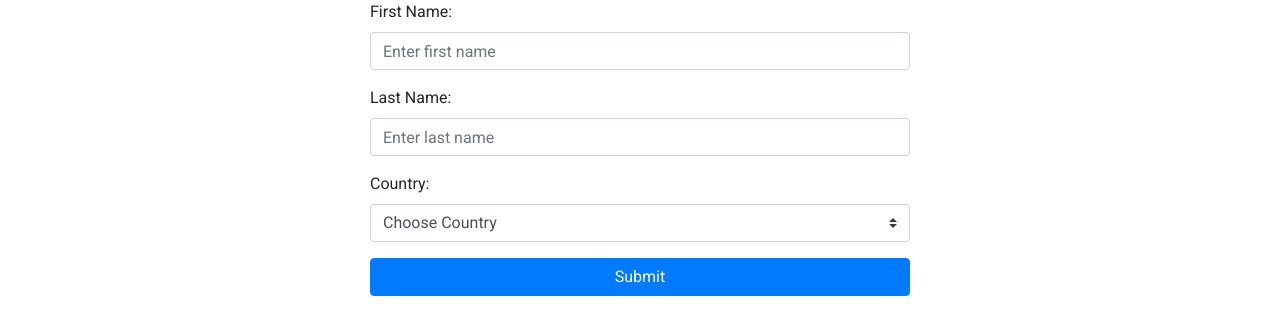
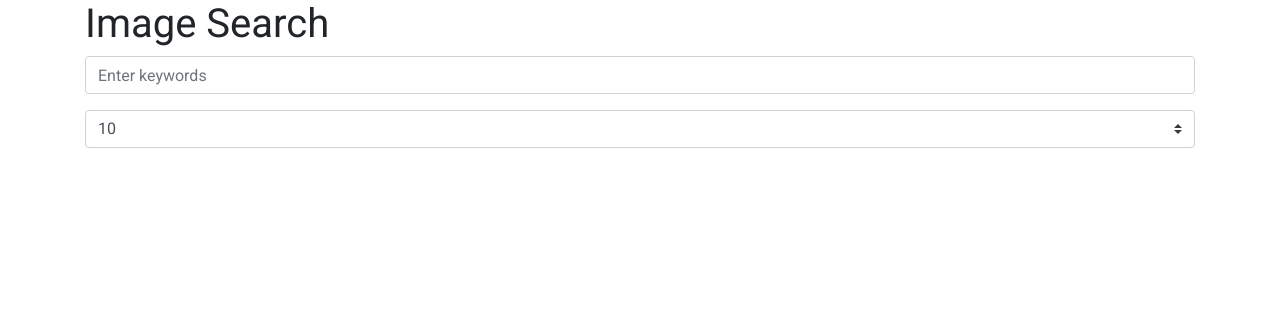
Before and after one commit to amrit-gandhi-ltts/react-demo-app, a React (Create React App) app: page / in a window 1280 px wide. Shown: the top 334 px of the page. Built offline with nearby package versions, Linux system fonts and the light colour scheme.

Commit message:
add image-search functionality to the demo-app. small change to the UserForm, on submit values of the form is showing now.

```diff
--- a/package.json
+++ b/package.json
@@ -3,6 +3,7 @@
   "version": "0.1.0",
   "private": true,
   "dependencies": {
+    "axios": "^0.18.0",
     "bootstrap": "^4.3.1",
     "react": "^16.8.6",
     "react-dom": "^16.8.6",
--- a/src/App.js
+++ b/src/App.js
@@ -5,12 +5,13 @@ import Toggle from './components/Toggle';
 import Login from './components/Login/Login';
 import NameForm from './components/Forms/NameForm';
 import UserForm from './components/Forms/Multi-step/UserForm';
+import ImageSearch from './components/Image-search/ImageSearch';
 
 class App extends Component {
   render() {
     return (
       <React.Fragment>
-        <NameForm />
+        <ImageSearch />
       </React.Fragment>
     );
   }
--- a/src/components/Forms/NameForm.js
+++ b/src/components/Forms/NameForm.js
@@ -5,11 +5,14 @@ class NameForm extends Component {
     state = {
         firstName: '',
         lastName: '',
-        options: ''
+        options: '',
+        showResult: false
     }
 
     onsubmitted = () => {
-
+        this.setState({
+            showResult: true
+        })
     }
 
     changeHandler = (e) => {
@@ -41,7 +44,7 @@ class NameForm extends Component {
                     values={ values }
                 />
                 <div className="text-center">
-                    { sentence }
+                    { this.state.showResult ? sentence: null }
                 </div>
             </React.Fragment>
         );
--- /dev/null
+++ b/src/components/Image-search/ImageList.css
@@ -0,0 +1,32 @@
+.item {
+    display: -webkit-flex;
+    display: flex;
+    -webkit-flex-basis: 25%;
+    flex-basis: 24%;
+    margin: 5px 5px 5px 0;
+    flex-wrap: wrap;
+    justify-content: space-between;
+    position: relative;
+}
+.item img {
+    width: 100%;
+    height: 100%;
+}
+.image-list {
+    margin: 20px 0;
+}
+.item-info {
+    position: absolute;
+    bottom: 0;
+    right: 10px;
+}
+.item-info a {
+    color: #fff;
+    text-decoration: underline;
+}
+.overlay {
+    position: absolute;
+    width: 100%;
+    height: 100%;
+    background: rgba(0, 0, 0, 0.3);
+}
--- /dev/null
+++ b/src/components/Image-search/ImageList.js
@@ -0,0 +1,32 @@
+import React, { Component } from 'react';
+import './ImageList.css';
+
+export default class ImageList extends Component {
+    render() {
+        const { images, text, numbers } = this.props;
+        let imageListContent;
+
+        if(images) {
+            imageListContent = (
+                images.map(image => (
+                    <div className="item" key={ image.id }>
+                        <img src={ image.largeImageURL } alt={ image.tags } />
+                        <div className="overlay"></div>
+                        <div className="item-info">
+                            <a href={ image.pageURL } target="_blank">Download</a>
+                        </div>
+                    </div>
+                ))
+            )
+        }
+
+        return (
+        <React.Fragment>
+            <h4>Showing { numbers } image results for { text }</h4>
+            <div className="row mb-5 mt-2">
+                { imageListContent }
+            </div>
+        </React.Fragment>
+        )
+    }
+}
--- /dev/null
+++ b/src/components/Image-search/ImageSearch.js
@@ -0,0 +1,69 @@
+import React, { Component } from 'react';
+import ImageList from './ImageList';
+import axios from 'axios';
+
+export default class ImageSearch extends Component {
+    state = {
+        searchText: '',
+        options: 10,
+        url: 'https://pixabay.com/api',
+        apiKey: '12198337-7478397b9b83317fe9bf7fe7c',
+        images: []
+    }
+
+    changeHandler = (e) => {
+        this.setState({[e.target.name]: e.target.value}, () => {
+            axios
+            .get(`${this.state.url}/?key=${this.state.apiKey}&q=${this.state.searchText}&image_type=photo&safesearch=true&order=popular&per_page=${this.state.options}`)
+            .then(res => {
+                this.setState({
+                    images: res.data.hits
+                })
+            })
+            .catch(err => console.log(err))
+        });
+    }
+
+    render() {
+        return (
+        <React.Fragment>
+            <div className="container">
+                <div className="row">
+                    <div className="col">
+                        <h1>Image Search</h1>
+                    </div>
+                </div>
+                <div className="row">
+                    <form className="col">
+                        <div className="form-group">
+                            <input type="text" className="form-control" placeholder="Enter keywords"
+                                name="searchText"
+                                onChange={ this.changeHandler } />
+                        </div>
+                        <div className="form-group">
+                            <select className="custom-select form-control"
+                                name="options"
+                                onChange={ this.changeHandler }>
+                                    <option value="10">10</option>
+                                    <option value="5">5</option>
+                                    <option value="20">20</option>
+                                    <option value="50">50</option>
+                            </select>
+                        </div>
+                    </form>
+                </div>
+                <div className="row">
+                    <div className="col">
+                        { this.state.images.length > 0 ? (
+                            <ImageList
+                                images={ this.state.images }
+                                text={ this.state.searchText }
+                                numbers={ this.state.options } />
+                        ): null }
+                    </div>
+                </div>
+            </div>
+        </React.Fragment>
+        )
+    }
+}
```
Also changed, not shown: 1 other file (tests, documents, lock files or other folders).
